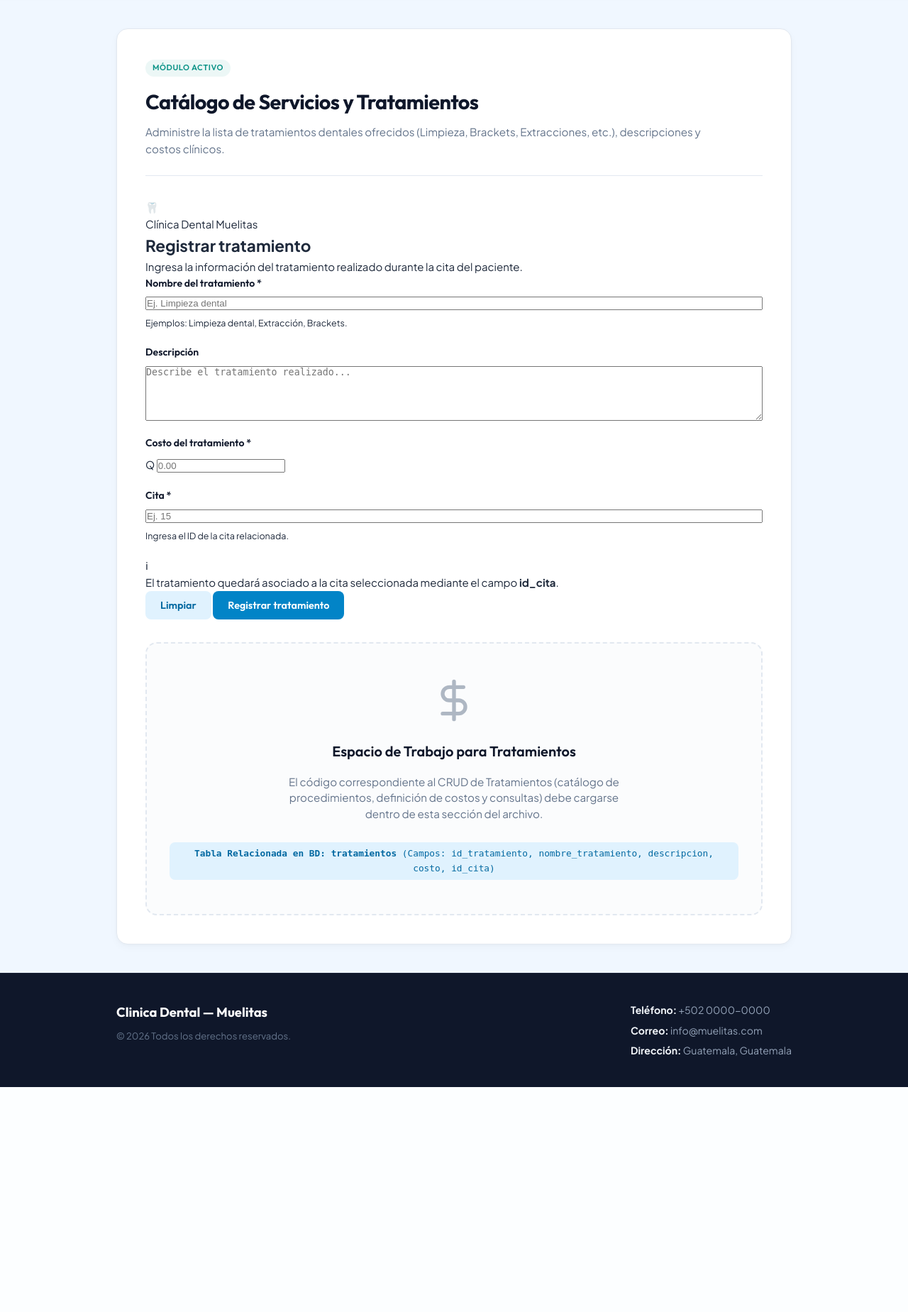
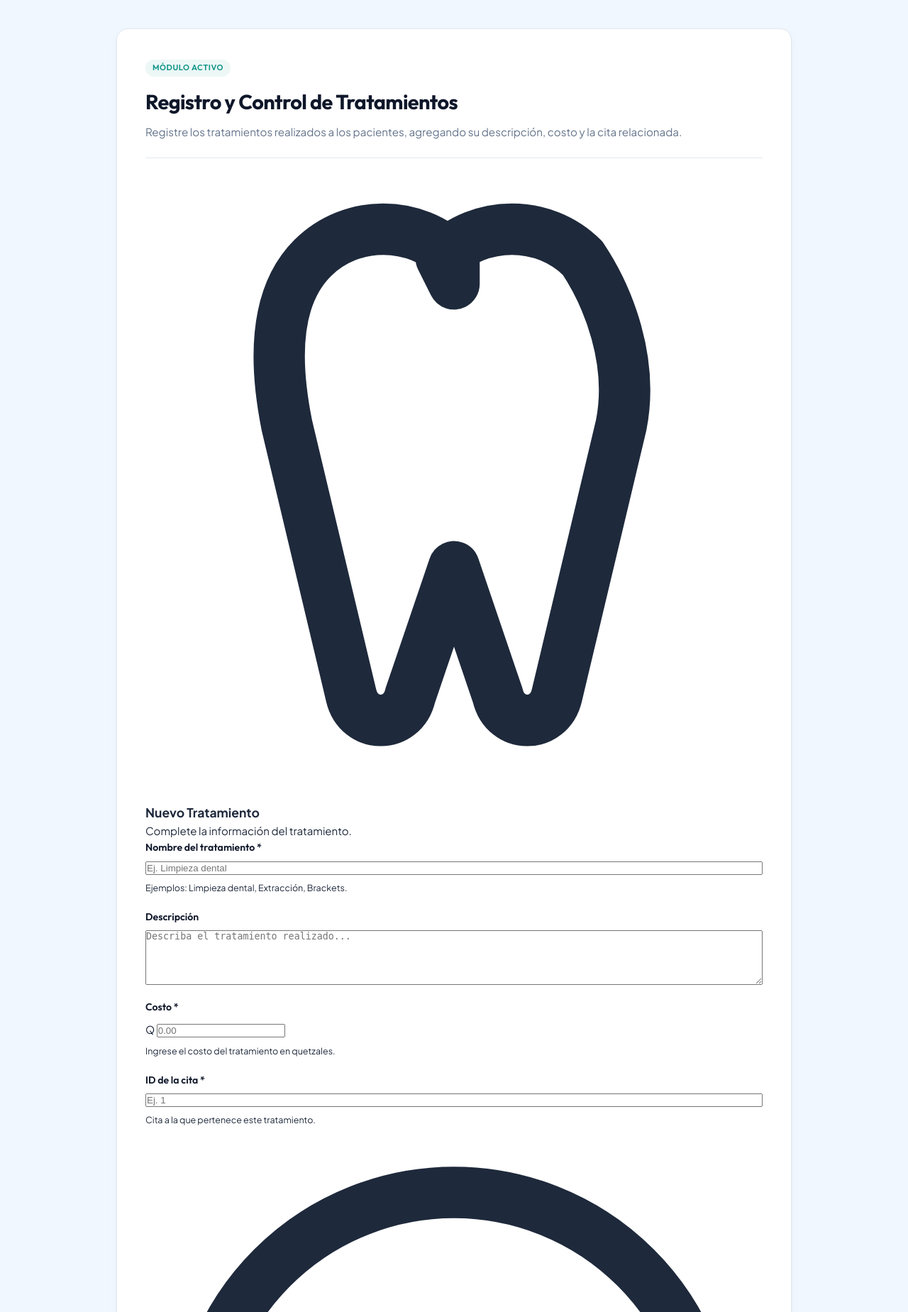
Before and after one commit to martir5913/Clinica_Muelitas, a PHP site: page /tratamientos.php in a window 1280 px wide. Shown: the part 71-1920 px from the top of the page at 71% size. Before the commit the page ends 1603 px from the top, so only its background shows below. Run offline with PHP 8.4, Linux system fonts and the light colour scheme.

Commit message:
Nueva estructura para el formulario de Tratamientos

```diff
--- a/tratamientos.php
+++ b/tratamientos.php
@@ -1,58 +1,93 @@
 <?php
-// Módulo: Tratamientos
+// Modulo: Tratamientos
 $projectName = 'Clinica Dental — Muelitas';
 include 'header.php';
 ?>
 
 <main class="site-main">
+
     <div class="module-container">
+
+        <!-- ================================================================
+             ENCABEZADO DEL MÓDULO
+             ================================================================ -->
+
         <header class="module-header">
-            <div class="module-badge">Módulo Activo</div>
-            <h2 class="module-title">Catálogo de Servicios y Tratamientos</h2>
-            <p class="module-subtitle">Administre la lista de tratamientos dentales ofrecidos (Limpieza, Brackets, Extracciones, etc.), descripciones y costos clínicos.</p>
+
+            <div class="module-badge">
+                Módulo Activo
+            </div>
+
+            <h2 class="module-title">
+                Registro y Control de Tratamientos
+            </h2>
+
+            <p class="module-subtitle">
+                Registre los tratamientos realizados a los pacientes,
+                agregando su descripción, costo y la cita relacionada.
+            </p>
+
         </header>
 
-<body>
 
-    <main class="page-container">
+        <!-- ================================================================
+             FORMULARIO DE TRATAMIENTOS
+             ================================================================ -->
 
-        <section class="form-card">
+        <section class="treatment-card">
 
-            <!-- Encabezado -->
-            <div class="form-header">
+            <div class="treatment-card-header">
 
-                <div class="icon-container">
-                    🦷
+                <div class="treatment-icon">
+
+                    <svg xmlns="http://www.w3.org/2000/svg"
+                         viewBox="0 0 24 24"
+                         fill="none"
+                         stroke="currentColor"
+                         stroke-width="2"
+                         stroke-linecap="round"
+                         stroke-linejoin="round">
+
+                        <path d="M12 3c-1.5-1.5-4-1.5-5.5 0S5 7 5.5 9.5L8 20c.3 1.3 2 1.3 2.3 0L12 15l1.7 5c.3 1.3 2 1.3 2.3 0l2.5-10.5C19 7 18 4.5 17 3c-1.5-1.5-4-1.5-5.5 0L12 4z"/>
+
+                    </svg>
+
                 </div>
 
                 <div>
-                    <span class="form-subtitle">
-                        Clínica Dental Muelitas
-                    </span>
 
-                    <h1>
-                        Registrar tratamiento
-                    </h1>
+                    <h3>
+                        Nuevo Tratamiento
+                    </h3>
 
                     <p>
-                        Ingresa la información del tratamiento realizado
-                        durante la cita del paciente.
+                        Complete la información del tratamiento.
                     </p>
+
                 </div>
 
             </div>
 
-            <!-- Formulario -->
-            <form action="guardar_tratamiento.php" method="POST">
 
-                <div class="form-grid">
+            <!-- ============================================================
+                 FORMULARIO
+                 ============================================================ -->
 
-                    <!-- Nombre del tratamiento -->
-                    <div class="form-group full-width">
+            <form
+                action=""
+                method="POST"
+                class="treatment-form"
+            >
+
+                <!-- ========================================================
+                     NOMBRE DEL TRATAMIENTO
+                     ======================================================== -->
+
+                <div class="form-group">
 
                     <label for="nombre_tratamiento">
                         Nombre del tratamiento
-                            <span>*</span>
+                        <span class="required">*</span>
                     </label>
 
                     <input
@@ -71,8 +106,11 @@ include 'header.php';
                 </div>
 
 
-                    <!-- Descripción -->
-                    <div class="form-group full-width">
+                <!-- ========================================================
+                     DESCRIPCIÓN
+                     ======================================================== -->
+
+                <div class="form-group">
 
                     <label for="descripcion">
                         Descripción
@@ -82,23 +120,32 @@ include 'header.php';
                         id="descripcion"
                         name="descripcion"
                         rows="5"
-                            placeholder="Describe el tratamiento realizado..."
+                        placeholder="Describa el tratamiento realizado..."
                     ></textarea>
 
                 </div>
 
 
-                    <!-- Costo -->
+                <!-- ========================================================
+                     COSTO E ID CITA
+                     ======================================================== -->
+
+                <div class="form-row">
+
+                    <!-- COSTO -->
+
                     <div class="form-group">
 
                         <label for="costo">
-                            Costo del tratamiento
-                            <span>*</span>
+                            Costo
+                            <span class="required">*</span>
                         </label>
 
                         <div class="input-money">
 
-                            <span>Q</span>
+                            <span class="currency">
+                                Q
+                            </span>
 
                             <input
                                 type="number"
@@ -112,28 +159,33 @@ include 'header.php';
 
                         </div>
 
+                        <small>
+                            Ingrese el costo del tratamiento en quetzales.
+                        </small>
+
                     </div>
 
 
-                    <!-- ID Cita -->
+                    <!-- ID CITA -->
+
                     <div class="form-group">
 
                         <label for="id_cita">
-                            Cita
-                            <span>*</span>
+                            ID de la cita
+                            <span class="required">*</span>
                         </label>
 
                         <input
                             type="number"
                             id="id_cita"
                             name="id_cita"
-                            placeholder="Ej. 15"
+                            placeholder="Ej. 1"
                             min="1"
                             required
                         >
 
                         <small>
-                            Ingresa el ID de la cita relacionada.
+                            Cita a la que pertenece este tratamiento.
                         </small>
 
                     </div>
@@ -141,34 +193,62 @@ include 'header.php';
                 </div>
 
 
-                <!-- Información -->
-                <div class="info-box">
+                <!-- ========================================================
+                     INFORMACIÓN
+                     ======================================================== -->
+
+                <div class="treatment-info">
 
                     <div class="info-icon">
-                        ℹ
+
+                        <svg xmlns="http://www.w3.org/2000/svg"
+                             viewBox="0 0 24 24"
+                             fill="none"
+                             stroke="currentColor"
+                             stroke-width="2"
+                             stroke-linecap="round"
+                             stroke-linejoin="round">
+
+                            <circle cx="12" cy="12" r="10"></circle>
+
+                            <line x1="12" y1="16"
+                                  x2="12" y2="12"></line>
+
+                            <line x1="12" y1="8"
+                                  x2="12.01" y2="8"></line>
+
+                        </svg>
+
                     </div>
 
                     <p>
-                        El tratamiento quedará asociado a la cita
-                        seleccionada mediante el campo <strong>id_cita</strong>.
+                        El ID del tratamiento se genera automáticamente
+                        al guardar el registro. El tratamiento quedará
+                        relacionado con la cita indicada mediante
+                        <strong>id_cita</strong>.
                     </p>
 
                 </div>
 
 
-                <!-- Botones -->
+                <!-- ========================================================
+                     BOTONES
+                     ======================================================== -->
+
                 <div class="form-actions">
 
                     <button
                         type="reset"
-                        class="btn btn-secondary">
+                        class="btn btn-secondary"
+                    >
                         Limpiar
                     </button>
 
                     <button
                         type="submit"
-                        class="btn btn-primary">
-                        Registrar tratamiento
+                        class="btn btn-primary"
+                    >
+                        Guardar tratamiento
                     </button>
 
                 </div>
@@ -177,26 +257,55 @@ include 'header.php';
 
         </section>
 
-    </main>
 
-        <div class="placeholder-card">
-            <div class="placeholder-icon">
-                <svg xmlns="http://www.w3.org/2000/svg" viewBox="0 0 24 24" fill="none" stroke="currentColor" stroke-width="2" stroke-linecap="round" stroke-linejoin="round">
-                    <path d="M12 2v20M17 5H9.5a3.5 3.5 0 0 0 0 7h5a3.5 3.5 0 0 1 0 7H6" />
-                </svg>
-            </div>
-            <h3>Espacio de Trabajo para Tratamientos</h3>
-            <p>El código correspondiente al CRUD de Tratamientos (catálogo de procedimientos, definición de costos y consultas) debe cargarse dentro de esta sección del archivo.</p>
-            <div class="placeholder-tech-details">
-                <!-- quitar la siguiente linea para que no choque con el codigo que se va a agregar-->
-                <strong>Tabla Relacionada en BD:</strong> <code>tratamientos</code> (Campos: id_tratamiento, nombre_tratamiento, descripcion, costo, id_cita)
-            </div>
+        <!-- ================================================================
+             INFORMACIÓN DE LA TABLA
+             ================================================================ -->
+
+        <section class="database-info">
+
+            <h3>
+                Información de la tabla
+            </h3>
+
+            <p>
+                Este formulario está diseñado para trabajar con la tabla
+                <code>tratamiento</code> de la base de datos.
+            </p>
+
+            <div class="fields-list">
+
+                <div class="field-item">
+                    <strong>id_tratamiento</strong>
+                    <span>INT · PK · AUTO_INCREMENT</span>
                 </div>
 
-        <!-- =========================================================================
-             FIN DEL CONTENIDO ESPECÍFICO (BODY DEL MÓDULO)
-             ========================================================================= -->
+                <div class="field-item">
+                    <strong>nombre_tratamiento</strong>
+                    <span>VARCHAR</span>
                 </div>
+
+                <div class="field-item">
+                    <strong>descripcion</strong>
+                    <span>TEXT</span>
+                </div>
+
+                <div class="field-item">
+                    <strong>costo</strong>
+                    <span>DECIMAL</span>
+                </div>
+
+                <div class="field-item">
+                    <strong>id_cita</strong>
+                    <span>INT · FK</span>
+                </div>
+
+            </div>
+
+        </section>
+
+    </div>
+
 </main>
 
 <?php include 'footer.php'; ?>
```
Lines whose indentation alone changed are shown as unchanged.
